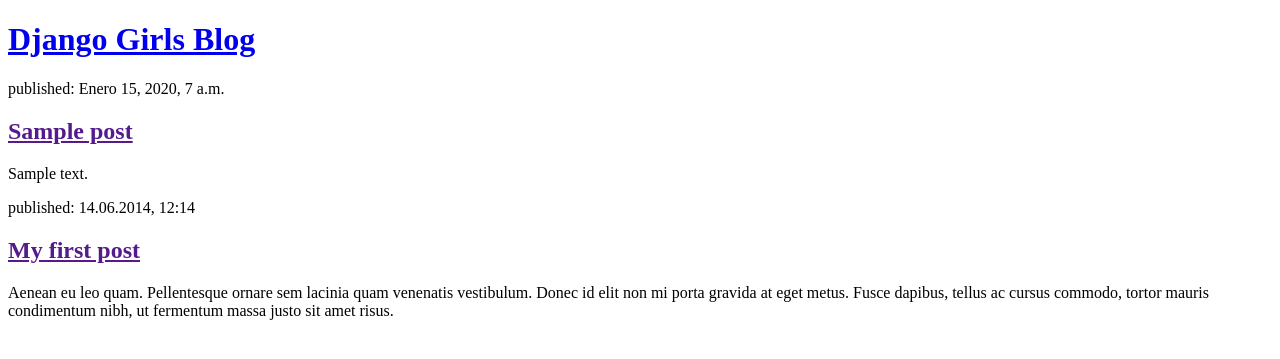
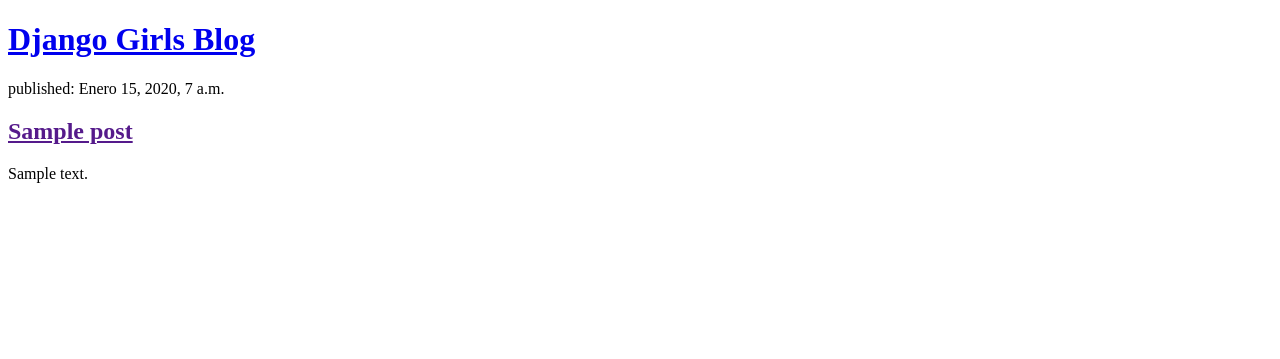
Before and after one commit to lautaronahuelp/my-first-blog, a Django app: page / in a window 1280 px wide. Shown: the top 359 px of the page. Run offline with Django 3.2, Linux system fonts and the light colour scheme; tables that the repository leaves empty hold one stand-in row (values such as "Sample post").

Commit message:
Se corrige template

```diff
--- a/blog/templates/blog/post_list.html
+++ b/blog/templates/blog/post_list.html
@@ -16,12 +16,5 @@
             <p>{{ post.text|linebreaksbr }}</p>
         </div>
     {% endfor %}
-    <div>
-        <p>published: 14.06.2014, 12:14</p>
-        <h2><a href="">My first post</a></h2>
-        <p>Aenean eu leo quam. Pellentesque ornare sem lacinia quam venenatis vestibulum. Donec id elit non mi porta gravida at eget metus. Fusce dapibus, tellus ac cursus commodo, tortor mauris condimentum nibh, ut fermentum massa justo sit amet risus.</p>
-    </div>
-
-
 </body>
 </html>
```
